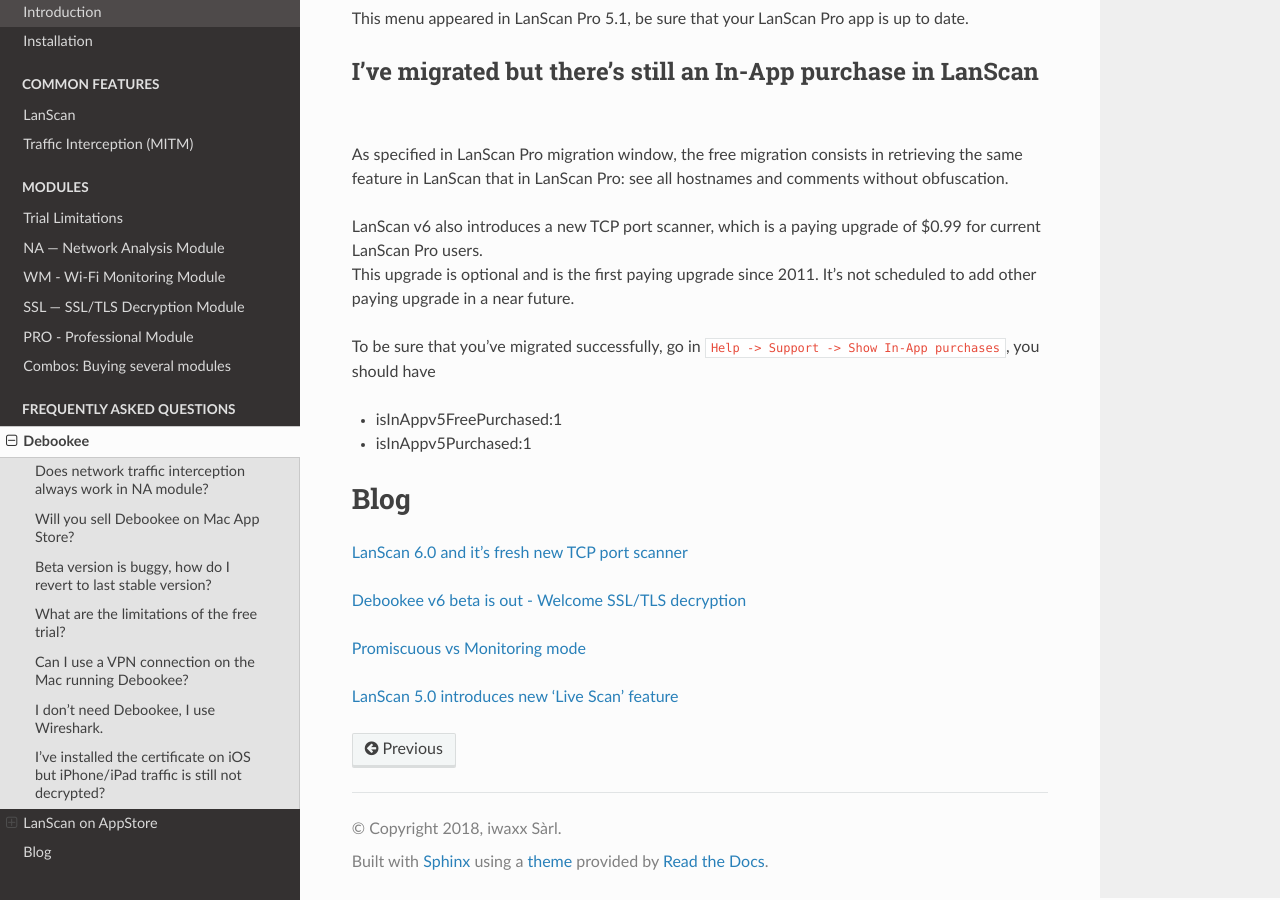
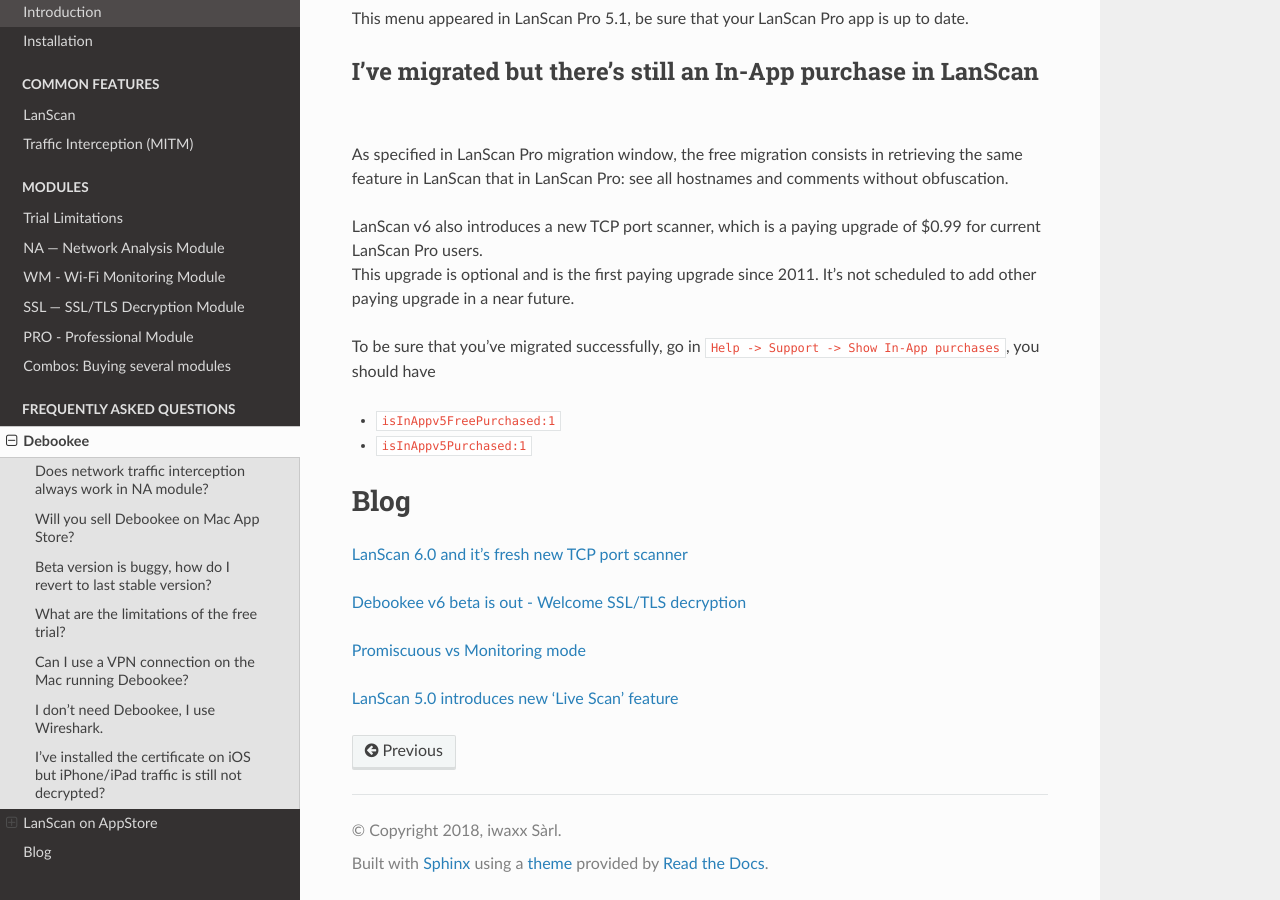
Before and after one commit to iwaxx/debookee, a Sphinx documentation site: the page built from docs/faq.rst, in a window 1280 px wide and 900 px high, scrolled down 4937 px. Built offline with Sphinx 7.4.7 and the Read the Docs theme 2.0.0, drawn with Linux system fonts in a browser that asks for light colours.

Commit message:
FAQ in italic code mode

```diff
--- a/docs/faq.rst
+++ b/docs/faq.rst
@@ -186,8 +186,8 @@
 
 To be sure that you've migrated successfully, go in ``Help -> Support -> Show In-App purchases``, you should have
 
-* isInAppv5FreePurchased:1
-* isInAppv5Purchased:1
+* ``isInAppv5FreePurchased:1``
+* ``isInAppv5Purchased:1``
 
 
 Blog
```
